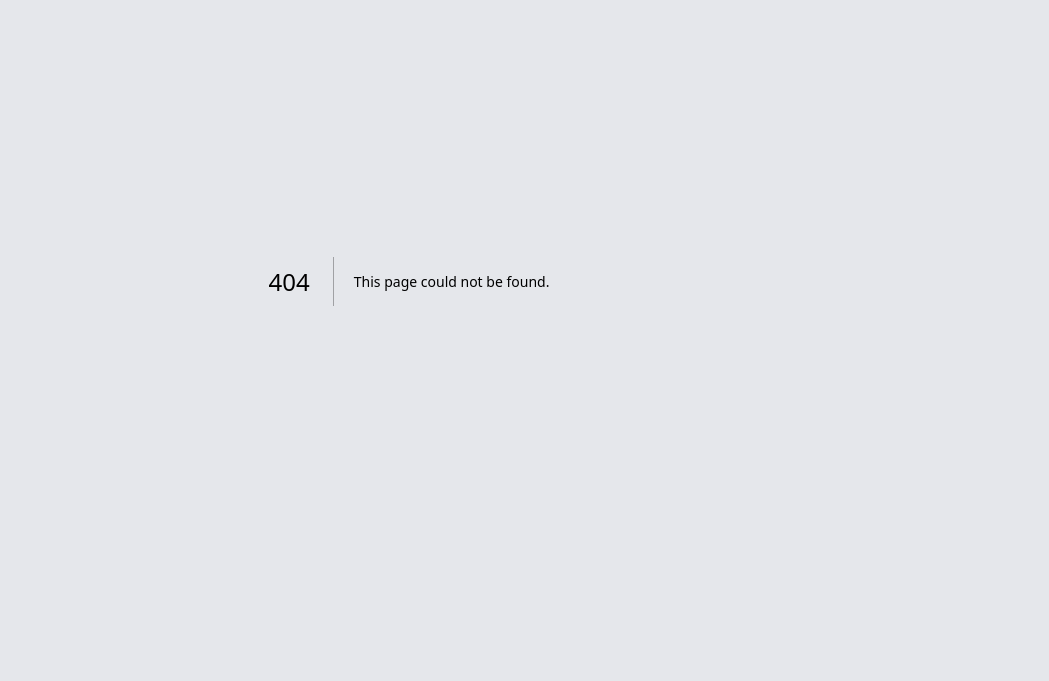
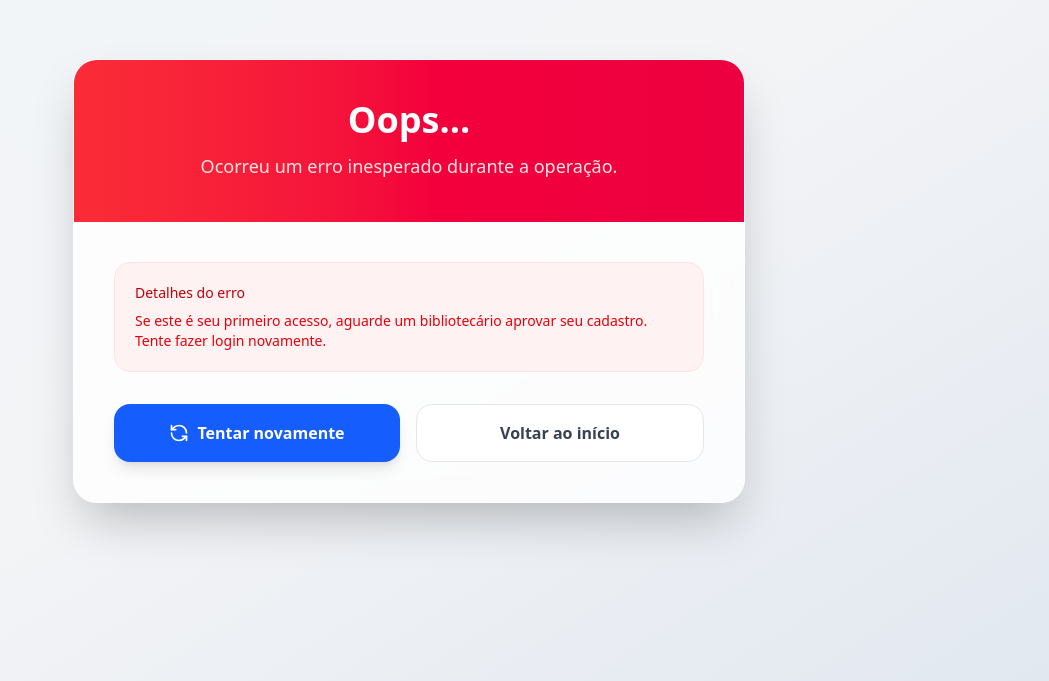
Before and after one commit to Albergaria-Joao/Biblioteca-COM764, a Next.js app: page /error in a window 1280 px wide. Before the commit this address had no page. Shown: the part 119-800 px from the top of the page, without its empty margins (231-1280 px from the left). Built offline with nearby package versions, Linux system fonts and the light colour scheme.

Commit message:
Apresentação final

```diff
--- /dev/null
+++ b/app/error/page.tsx
@@ -0,0 +1,179 @@
+"use client";
+
+import { useEffect } from "react";
+import { AlertTriangle, RefreshCcw, House } from "lucide-react";
+import Link from "next/link";
+
+export default function Error({
+    error,
+    reset,
+}: {
+    error: Error & { digest?: string };
+    reset: () => void;
+}) {
+
+    useEffect(() => {
+        console.error(error);
+    }, [error]);
+
+    return (
+
+        <div className="
+            min-h-screen
+            flex
+            items-center
+            justify-center
+            bg-gradient-to-br
+            from-slate-100
+            via-gray-100
+            to-slate-200
+            px-4
+        ">
+
+            <div className="
+                w-full
+                max-w-2xl
+                rounded-3xl
+                bg-white/80
+                backdrop-blur-xl
+                border
+                border-white/40
+                shadow-2xl
+                overflow-hidden
+            ">
+
+                {/* HEADER */}
+                <div className="
+                    bg-gradient-to-r
+                    from-red-500
+                    to-rose-600
+                    px-8
+                    py-10
+                    text-white
+                    text-center
+                ">
+                    <h1 className="
+                        text-4xl
+                        font-bold
+                        mb-3
+                    ">
+                        Oops...
+                    </h1>
+
+                    <p className="
+                        text-red-100
+                        text-lg
+                        leading-relaxed
+                        max-w-lg
+                        mx-auto
+                    ">
+                        Ocorreu um erro inesperado durante a operação.
+                    </p>
+
+                </div>
+
+                {/* BODY */}
+                <div className="
+                    p-8
+                    md:p-10
+                ">
+
+                    <div className="
+                        rounded-2xl
+                        border
+                        border-red-100
+                        bg-red-50
+                        p-5
+                        mb-8
+                    ">
+
+                        <p className="
+                            text-sm
+                            font-medium
+                            text-red-700
+                            mb-2
+                        ">
+                            Detalhes do erro
+                        </p>
+
+                        <p className="
+                            text-sm
+                            text-red-600
+                            break-words
+                        ">
+                            Se este é seu primeiro acesso, aguarde um bibliotecário aprovar seu cadastro.
+                            Tente fazer login novamente.
+                        </p>
+
+                    </div>
+
+                    <div className="
+                        flex
+                        flex-col
+                        sm:flex-row
+                        gap-4
+                    ">
+
+                        <button
+                            onClick={() => reset()}
+                            className="
+                                flex-1
+                                inline-flex
+                                items-center
+                                justify-center
+                                gap-2
+                                rounded-2xl
+                                bg-blue-600
+                                hover:bg-blue-700
+                                text-white
+                                font-semibold
+                                py-4
+                                px-6
+                                transition-all
+                                duration-300
+                                hover:scale-[1.01]
+                                shadow-lg
+                            "
+                        >
+
+                            <RefreshCcw size={20} />
+
+                            Tentar novamente
+
+                        </button>
+
+                        <Link
+                            href="/"
+                            className="
+                                flex-1
+                                inline-flex
+                                items-center
+                                justify-center
+                                gap-2
+                                rounded-2xl
+                                border
+                                border-gray-200
+                                bg-white
+                                hover:bg-gray-50
+                                text-gray-700
+                                font-semibold
+                                py-4
+                                px-6
+                                transition-all
+                                duration-300
+                            "
+                        >
+                            Voltar ao início
+
+                        </Link>
+
+                    </div>
+
+                </div>
+
+            </div>
+
+        </div>
+
+    );
+}
--- a/auth.config.ts
+++ b/auth.config.ts
@@ -17,5 +17,9 @@ export default {
         return null;
       },
     }),
+
   ],
+  pages: {
+    error: "/error",
+  }
 } satisfies NextAuthConfig;
--- a/auth.ts
+++ b/auth.ts
@@ -4,6 +4,7 @@ import authConfig from "./auth.config";
 import { prisma } from "@/lib/prisma";
 import bcrypt from "bcrypt";
 import Credentials from "next-auth/providers/credentials";
+import { enviarEmailCadastro } from "./lib/email";
 
 export const { handlers, signIn, signOut, auth } = NextAuth({
   ...authConfig,
@@ -19,8 +20,11 @@ export const { handlers, signIn, signOut, auth } = NextAuth({
           where: { email: user.email },
         });
 
+
+        console.log(usuarioExiste);
+
         if (!usuarioExiste) {
-          await prisma.usuario.create({
+          const newUser = await prisma.usuario.create({
             data: {
               email: user.email,
               nome: user.name ?? "Usuário",
@@ -29,6 +33,16 @@ export const { handlers, signIn, signOut, auth } = NextAuth({
               cadastroCompleto: false,
             },
           });
+          console.log("USER CRIADO GOOGLE");
+          await enviarEmailCadastro(newUser);
+
+          return false;
+        }
+
+        if (usuarioExiste?.situacao != "ATIVADO") {
+
+          console.log('PEGOU AQUI');
+          return false;
         }
 
         return true; // Retorna true se existe, false se não
@@ -71,7 +85,7 @@ export const { handlers, signIn, signOut, auth } = NextAuth({
         if (!credentials?.email || !credentials?.password) return null;
 
         const user = await prisma.usuario.findUnique({
-          where: { email: credentials.email as string, situacao: { not: "ESPERA" } },
+          where: { email: credentials.email as string, situacao: "ATIVADO" },
         });
 
         if (!user || !user.senha) return null;
```
